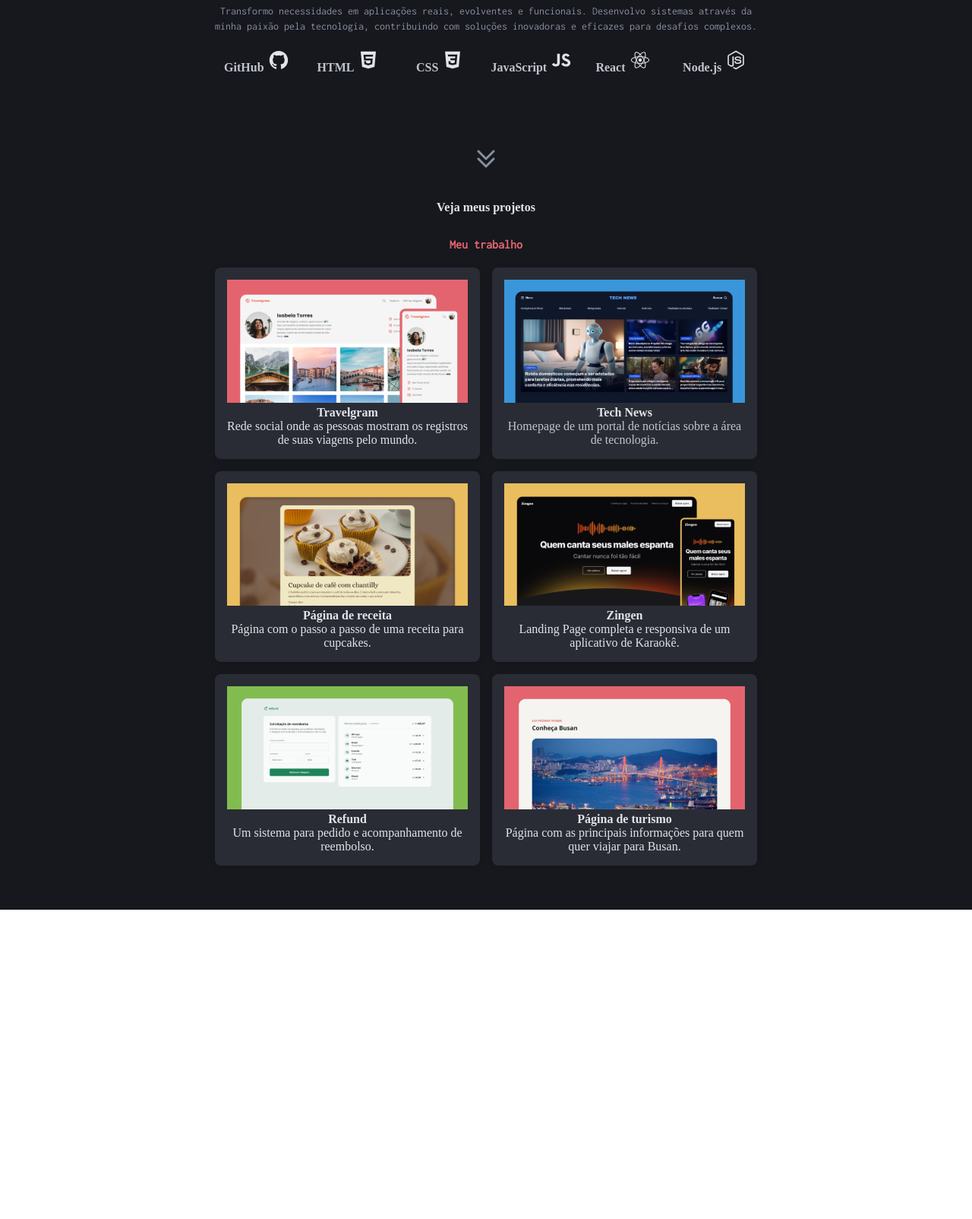
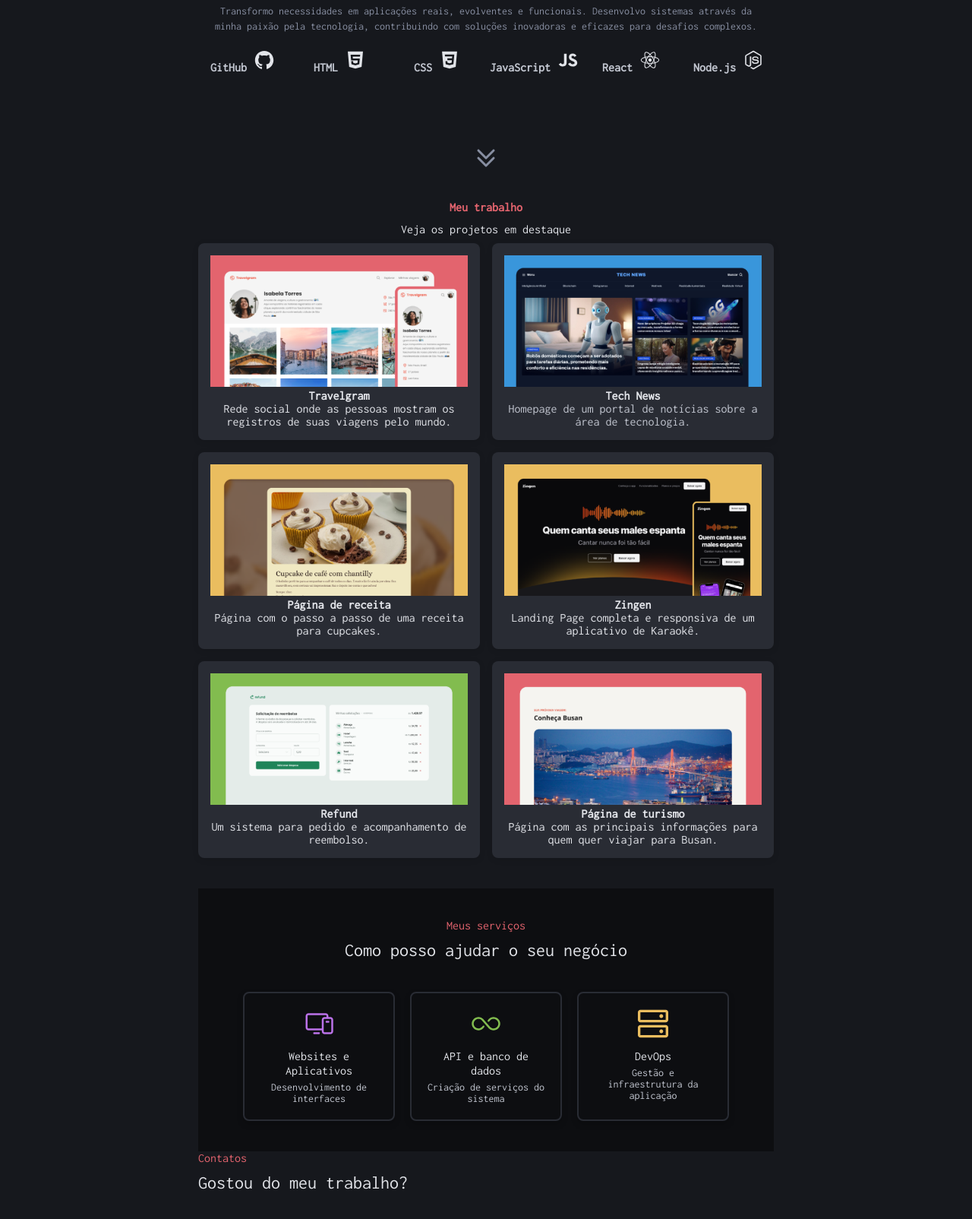
Before and after one commit to Sthevan23/Portf-lio-Dev, a plain HTML site: page index.html in a window 1280 px wide. Shown: the part 188-1792 px from the top of the page at 76% size. Before the commit the page ends 1385 px from the top, so only its background shows below. Drawn offline with Linux system fonts and the light colour scheme.

Commit message:
terminando a seção services

```diff
--- a/global.css
+++ b/global.css
@@ -1,8 +1,10 @@
+
 * {
   margin: 0;
   padding: 0;
   box-sizing: border-box;
 }
+
 
 :root {
   --red: #E3646E;
@@ -12,10 +14,11 @@
   --yellow: #EABD5F;
   --gray-100: #0D0E11;
   --gray-200: #16181D;
-  --gray-300:#292C34;
+  --gray-300: #292C34;
   --gray-400: #878EA1;
   --gray-500: #C0C4CE;
   --gray-600: #E2E4E9;
+
   --font-family: 'Inconsolata', 'Asap', 'Maven Pro', sans-serif;
   --title-lg: 56px/120% var(--font-family);
   --title-md: 24px/120% var(--font-family);
@@ -25,12 +28,14 @@
   --text-sm: 14px/140% var(--font-family);
 }
 
+
 body {
   background-image: url('assets/Background_Intro.png');
   background-size: cover;
   background-position: center;
   background-repeat: no-repeat;
   color: var(--gray-600);
+  font-family: var(--font-family);
 }
 
 .nome-vermelho {
@@ -47,215 +52,10 @@ h1 {
 h2 {
   font: var(--subtitle);
 }
+h3 {
+  font: var(--title-mdc);
+
+}
 h4 {
   color: var(--gray-600);
 }
-#weekly {
-  display: grid;
-  grid-template-columns: repeat(6, 1fr);
-  gap: 10px;
-  margin-top: 20px;
-  width: 100%;
-}
-
-#weekly {
-  display: grid;
-  grid-template-columns: repeat(6, 1fr);
-  gap: 10px;
-  margin-top: 20px;
-  width: 100%;
-  margin-bottom: 94px;
-  justify-items: center;
-}
-
-#weekly img {
-  height: 30px;
-  width: auto;
-}
-
-.content-tag {
-  margin-top: 8px;
-  color: var(--gray-500);
-  font-weight: bold;
-}
-.header-container {
-
-  display: flex;
-    align-items: center;
-    justify-content: center;
-
-  }
-
-  .linha1{
-    display: flex;
-    justify-content: center;
-    align-items: center;
-    gap: 8px;
-  }
-
-   .texto {
-    margin-top: 8px;
-    text-align: center;
-    color: var(--gray-400);
-    font : var(--text-sm);
-   }
-
-   .texto2 {
-    font : var(--subtitle);
-    color: var(--gray-500);
-   }
-
-  #page {
-    display: flex;
-    flex-direction: column;
-    justify-content: center;
-    align-items: center;
-
-  }
-
-   .profile-container {
-    position: relative;
-  display: inline-flex;
-  align-items: center;
-  justify-content: center;
-
-  border: 3px solid #E3646E;
-    border-radius: 50%;
-  }
-
-    .profile-image {
-
-    width: 100%;
-     height: 100%;
-    object-fit: cover;
-    border-radius: 50%;
-    }
-  .icon {
-   position: absolute;
-   bottom: 5px;
-   right: -10px;
-   color: #82BC4F;
-  font-size: 18px;
-  font-family: 'Inconsolata', monospace;
-  background-color: #0D0E11;
-   padding: 4px;
-  border-radius: 50%;
-   border: 2px solid #E3646E
-    }
-    #arrow-container {
-      display: flex;
-      flex-direction: column;
-      align-items: center;
-      gap: 10px;
-    }
-
-
-.header-container {
-
-  display: flex;
-    align-items: center;
-    justify-content: center;
-
-  }
-
-  .linha1{
-    display: flex;
-    justify-content: center;
-    align-items: center;
-    gap: 8px;
-  }
-
-   .texto {
-    margin-top: 8px;
-    text-align: center;
-    color: var(--gray-400);
-    font : var(--text-sm);
-   }
-
-   .texto2 {
-    font : var(--subtitle);
-    color: var(--gray-500);
-   }
-
-  #page {
-    display: flex;
-    flex-direction: column;
-    justify-content: center;
-    align-items: center;
-
-  }
-
-   .profile-container {
-    position: relative;
-  display: inline-flex;
-  align-items: center;
-  justify-content: center;
-
-  border: 3px solid #E3646E;
-    border-radius: 50%;
-  }
-
-    .profile-image {
-
-    width: 100%;
-     height: 100%;
-    object-fit: cover;
-    border-radius: 50%;
-    }
-  .icon {
-   position: absolute;
-   bottom: 5px;
-   right: -10px;
-   color: #82BC4F;
-  font-size: 18px;
-  font-family: 'Inconsolata', monospace;
-  background-color: #0D0E11;
-   padding: 4px;
-  border-radius: 50%;
-   border: 2px solid #E3646E
-    }
-    #arrow-container {
-      display: flex;
-      flex-direction: column;
-      align-items: center;
-      margin-bottom: 40px;
-      gap: 10px;
-    }
-    #projets {
-      text-align: center;
-      margin-bottom: 40px;
-  }
-
-  #projets h3 {
-      font-size: var(--title-md);
-      color: var(--gray-600);
-      margin-bottom: 30px;
-  }
-
-  #projets h2 {
-      font-size: var(--title-md);
-      color: var(--red);
-      margin-top: 10px;
-      margin-bottom: 20px;
-  }
-    .projects-grid {
-      display: grid;
-      grid-template-columns: repeat(auto-fill, minmax(250px, 1fr));
-      gap: 16px;
-    }
-
-    .project-card {
-      background-color: var(--gray-300);
-      border-radius: 8px;
-      padding: 16px;
-      text-align: center;
-      box-shadow: 0 2px 8px rgba(0, 0, 0, 0.1);
-    }
-
-    .project-card img {
-      max-width: 100%;
-      height: auto;
-    }
-    .text-p{
-      color: var(--gray-500)
-    }
--- a/index.html
+++ b/index.html
@@ -3,20 +3,8 @@
 <head>
   <link rel="stylesheet" href="index.css">
 
-  <!-- <link rel="preconnect" href="https://fonts.googleapis.com">
-  <link rel="preconnect" href="https://fonts.gstatic.com" crossorigin>
-  <link href="https://fonts.googleapis.com/css2?family=Asap:wdth,wght@75..125,700&family=Inconsolata&display=swap" rel="stylesheet">
+  <link href="https://fonts.googleapis.com/css2?family=Inconsolata&family=Asap&family=Maven+Pro&display=swap" rel="stylesheet">
 
-  <link rel="preconnect" href="https://fonts.googleapis.com">
-  <link rel="preconnect" href="https://fonts.gstatic.com" crossorigin>
-  <link href="https://fonts.googleapis.com/css2?family=Asap:ital,wght@0,700;1,700&display=swap" rel="stylesheet">
-
-
-  <link rel="preconnect" href="https://fonts.googleapis.com">
-  <link rel="preconnect" href="https://fonts.gstatic.com" crossorigin>
-  <link href="https://fonts.googleapis.com/css2?family=Maven+Pro&display=swap" rel="stylesheet"> -->
-
-  <link href="https://fonts.googleapis.com/css2?family=Asap:wght@700&family=Inconsolata&family=Maven+Pro&display=swap" rel="stylesheet">
 
 
 
@@ -83,14 +71,14 @@
     </section>
 
     <div id="arrow-container">
-      <img src="assets/CaretDoubleDown.svg" alt="Seta Dupla" id="double-arrow-icon">
+     <img src="assets/icons/CaretDoubleDown.svg" alt="">
     </div>
 
 
       <section id="projets">
                  <div>
-                   <h3>Veja meus projetos</h3>
                     <h2 class="letras"><span class="nome-vermelho">Meu trabalho</span></h2>
+                    <h3>Veja os projetos em destaque</h3>
                  </div>
 
                  <div class="projects-grid">
@@ -131,12 +119,41 @@
                   </div>
                 </div>
               </section>
+      </section>
+      <section id="services">
+        <div class="services-header">
+          <h3 class="services-title">Meus serviços</h3>
+          <h2 class="services-subtitle">Como posso ajudar o seu negócio</h2>
+        </div>
 
-        <img src="" alt="">
+        <div class="services-grid">
+          <div class="service-item">
+            <img src="assets/icones-trabalho/Devices.svg" alt="Ícone de Websites e Aplicativos" class="service-icon">
+            <h4>Websites e Aplicativos</h4>
+            <p>Desenvolvimento de interfaces</p>
+          </div>
 
+          <div class="service-item">
+            <img src="assets/icones-trabalho/Infinity.svg" alt="Ícone de API e Banco de Dados" class="service-icon">
+            <h4>API e banco de dados</h4>
+            <p>Criação de serviços do sistema</p>
+          </div>
+
+          <div class="service-item">
+            <img src="assets/icones-trabalho/Vector (2).svg" alt="Ícone de DevOps" class="service-icon">
+            <h4>DevOps</h4>
+            <p>Gestão e infraestrutura da aplicação</p>
+          </div>
+
+        </div>
       </section>
-      <section id="services"></section>
-      <section id="contact"></section>
+
+      <section id="contact">
+        <div class="services-header">
+          <h3 class="services-title">Contatos</h3>
+          <h2 class="services-subtitle">Gostou do meu trabalho? </h2>
+        </div>
+      </section>
     </header>
   </div>
 </body>
--- a/style.css
+++ b/style.css
@@ -1,12 +1,11 @@
+
 .header-container {
-
   display: flex;
   align-items: center;
   justify-content: center;
-
 }
 
-  .linha1{
+.linha1 {
   display: flex;
   justify-content: center;
   align-items: center;
@@ -17,54 +16,178 @@
   margin-top: 8px;
   text-align: center;
   color: var(--gray-400);
-    font : var(--text-sm);
+  font: var(--text-sm);
 }
 
 .texto2 {
-    font : var(--subtitle);
+  font: var(--subtitle);
   color: var(--gray-500);
 }
+
 
 #page {
   display: flex;
   flex-direction: column;
   justify-content: center;
   align-items: center;
+}
 
-  }
 
 .profile-container {
   position: relative;
   display: inline-flex;
   align-items: center;
   justify-content: center;
-
-  border: 3px solid #E3646E;
+  border: 3px solid var(--red);
   border-radius: 50%;
 }
 
 .profile-image {
-
   width: 100%;
   height: 100%;
   object-fit: cover;
   border-radius: 50%;
 }
+
 .icon {
   position: absolute;
   bottom: 5px;
   right: -10px;
-   color: #82BC4F;
+  color: var(--green);
   font-size: 18px;
   font-family: 'Inconsolata', monospace;
-  background-color: #0D0E11;
+  background-color: var(--gray-100);
   padding: 4px;
   border-radius: 50%;
-   border: 2px solid #E3646E
+  border: 2px solid var(--red);
 }
+
 #arrow-container {
   display: flex;
   flex-direction: column;
   align-items: center;
   gap: 10px;
+  margin-bottom: 40px;
 }
+
+
+#weekly {
+  display: grid;
+  grid-template-columns: repeat(6, 1fr);
+  gap: 10px;
+  margin-top: 20px;
+  margin-bottom: 94px;
+  justify-items: center;
+}
+
+#weekly img {
+  height: 30px;
+  width: auto;
+}
+
+.content-tag {
+  margin-top: 8px;
+  color: var(--gray-500);
+  font-weight: bold;
+}
+
+#projets {
+  text-align: center;
+  margin-bottom: 40px;
+  gap: 10px;
+}
+
+#projets h3 {
+  font-size: var(--title-md);
+  color: var(--gray-600);
+  margin-bottom: 10px;
+}
+
+#projets h2 {
+  font-size: var(--title-md);
+  color: var(--red);
+  margin-top: 10px;
+  margin-bottom: 10px;
+}
+#projets h2 .nome-vermelho {
+  display: inline;
+  margin-left: px;
+
+}
+
+
+.projects-grid {
+  display: grid;
+  grid-template-columns: repeat(auto-fill, minmax(250px, 1fr));
+  gap: 16px;
+}
+
+.project-card {
+  background-color: var(--gray-300);
+  border-radius: 8px;
+  padding: 16px;
+  text-align: center;
+  box-shadow: 0 2px 8px rgba(0, 0, 0, 0.1);
+}
+
+.project-card img {
+  max-width: 100%;
+  height: auto;
+}
+
+.text-p {
+  color: var(--gray-500);
+}
+
+#services {
+  background-color: var(--gray-100);
+  padding: 40px 20px;
+  text-align: center;
+}
+
+.services-header h3 {
+  font-size: 16px;
+  color: var(--red);
+  margin-bottom: 10px;
+}
+
+.services-header h2 {
+  font-size: 24px;
+  font: var(--title-md);
+  color: var(--gray-600);
+  margin-bottom: 40px;
+}
+
+.services-grid {
+  display: flex;
+  justify-content: center;
+  gap: 20px;
+}
+
+.service-item {
+  width: 200px;
+  background-color: var(--gray-100);
+  padding: 20px;
+  border-radius: 8px;
+  text-align: center;
+  box-shadow: 0 4px 8px rgba(0, 0, 0, 0.2);
+  border: 2px solid var(--gray-300);
+}
+
+.service-icon {
+  width: 40px;
+  height: 40px;
+  margin-bottom: 10px;
+}
+
+.service-item h4 {
+  font-size: 18px;
+  font: var(--title-sm);
+  color: var(--gray-600);
+  margin-bottom: 5px;
+}
+
+.service-item p {
+  font-size: 14px;
+  color: var(--gray-500);
+}
```
Also changed, not shown: assets/icones-contato/EnvelopeSimple.svg (added), assets/icones-contato/GithubLogo.svg (added), assets/icones-contato/Infinity.svg (added), assets/icones-contato/InstagramLogo.svg (added), assets/icones-contato/LinkedinLogo.svg (added), assets/icones-contato/setinha.contatos.svg (added), assets/icones-trabalho/Devices.svg (added), assets/icones-trabalho/Infinity.svg (added), assets/icones-trabalho/Vector (2).svg (added), assets/icons/CaretDoubleDown.svg (renamed from assets/CaretDoubleDown.svg), assets/icons/Vector.png (renamed from assets/Vector.png). Lines whose indentation alone changed are shown as unchanged.
